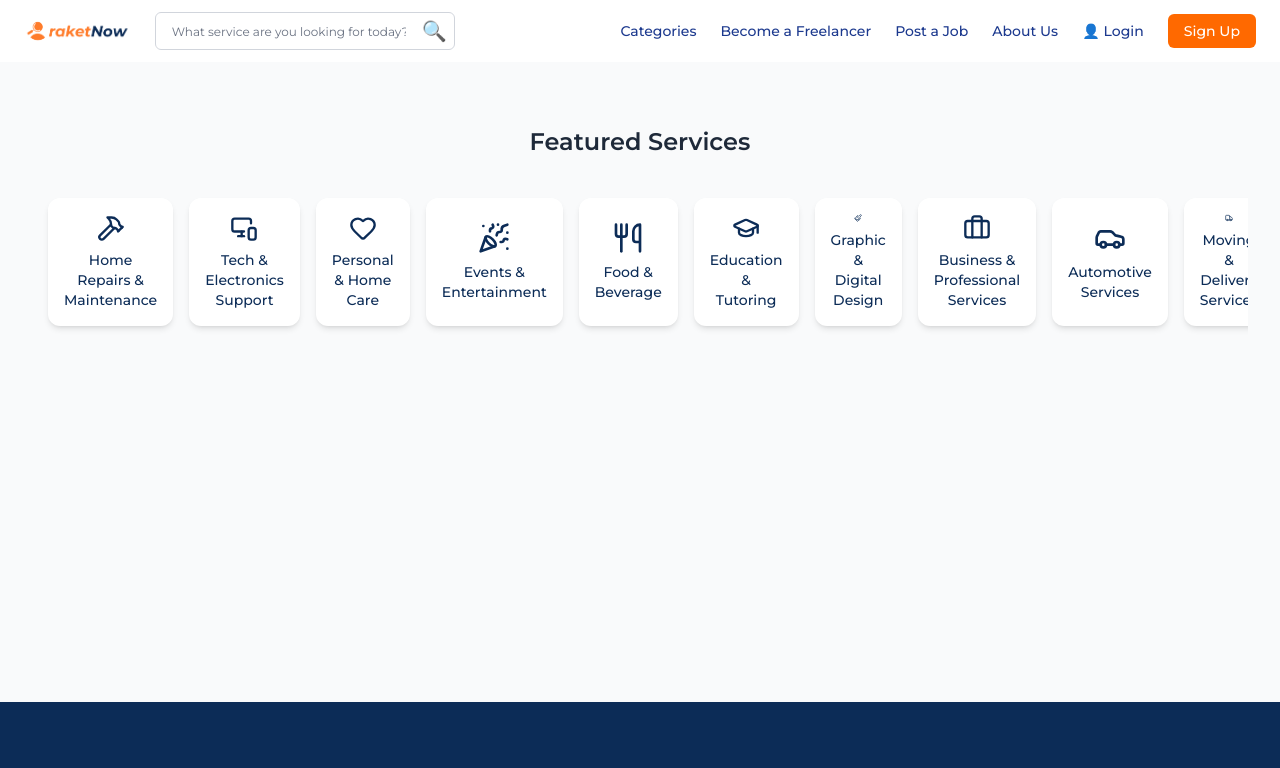
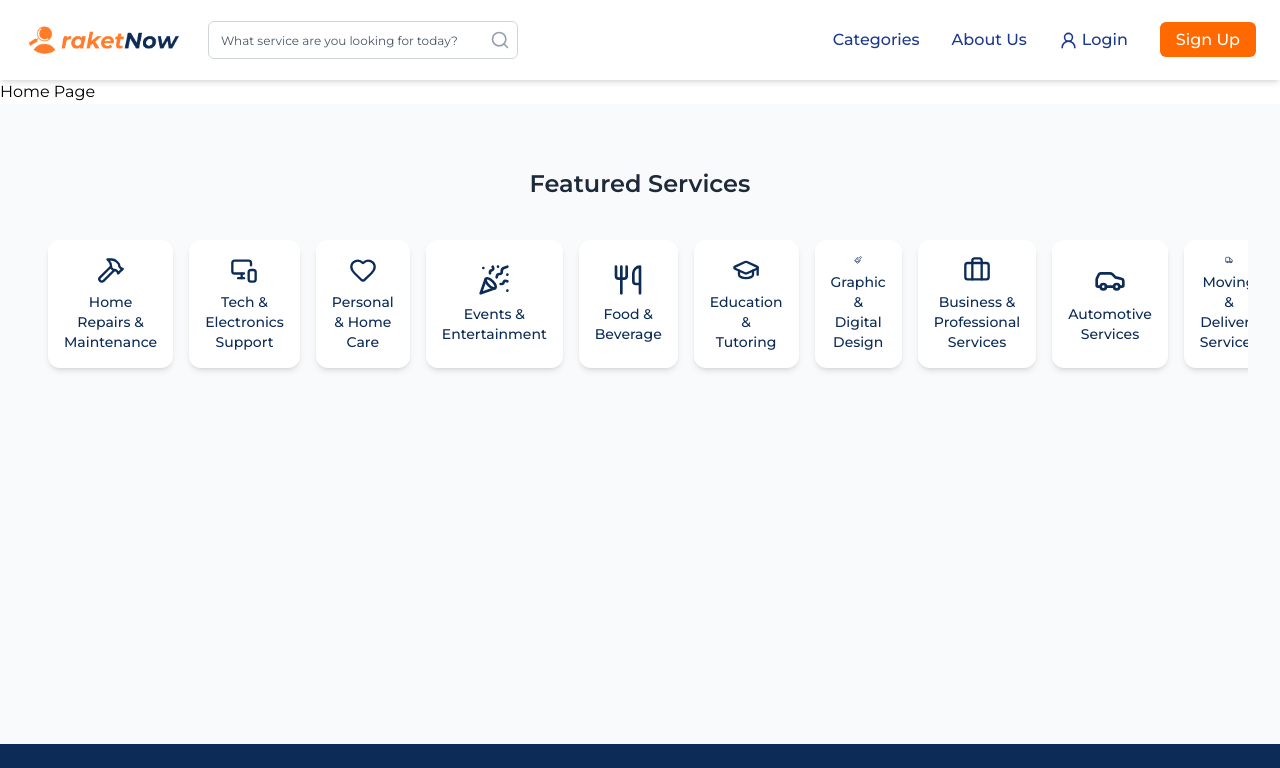
Before and after one commit to RakPaperScissors/RaketNow, a React (Vite) app in the folder raketnow-frontend/: page / in a window 1280 px wide. Shown: the top 768 px of the page. Built offline with nearby package versions, Linux system fonts and the light colour scheme.

Commit message:
feature/routing-update

```diff
--- a/raketnow-frontend/package.json
+++ b/raketnow-frontend/package.json
@@ -14,6 +14,7 @@
     "lucide-react": "^0.523.0",
     "react": "^19.1.0",
     "react-dom": "^19.1.0",
+    "react-router-dom": "^7.6.3",
     "tailwindcss": "^4.1.10"
   },
   "devDependencies": {
--- a/raketnow-frontend/src/App.jsx
+++ b/raketnow-frontend/src/App.jsx
@@ -1,15 +1,29 @@
-import Header from './components/Header';
-import Footer from './components/Footer';
-import CardList from './components/CardList';
+import Footer from "./components/Footer";
+import {
+  Route,
+  createBrowserRouter,
+  createRoutesFromElements,
+  RouterProvider,
+} from "react-router-dom";
+import RootLayout from "./layout/RootLayout";
+import Home from "./pages/Home";
+import About from "./pages/About";
+import Login from "./pages/Login";
 
 function App() {
+  const router = createBrowserRouter(
+    createRoutesFromElements(
+      <Route path="/" element={<RootLayout />}>
+        <Route index element={<Home />} />
+        <Route path="/about" element={<About />} />
+        <Route path="/login" element={<Login />} />
+      </Route>
+    )
+  );
+
   return (
     <>
-      <Header />
-
-      <main className="py-10 px-4 bg-gray-50 min-h-[80vh]">
-        <CardList />
-      </main>
+      <RouterProvider router={router} />
 
       <Footer />
     </>
--- a/raketnow-frontend/src/components/Header.jsx
+++ b/raketnow-frontend/src/components/Header.jsx
@@ -1,56 +1,57 @@
 import logo from "../assets/images/raketnow-blue-logo.png";
+import { UserRound } from "lucide-react";
+import { Search } from "lucide-react";
+import { NavLink } from "react-router-dom";
 
 function Header() {
   return (
     <header className="shadow-md bg-white">
-      <nav className="flex items-center justify-between px-6 py-3 max-w-screen-xl mx-auto">
+      <nav className="flex items-center justify-between px-6 py-4 max-w-screen-xl mx-auto">
         <div className="flex items-center gap-6">
           <img
             src={logo}
             alt="raketNow"
-            className="h-8 w-auto object-contain"
+            className="h-12 w-auto object-contain"
           />
 
-          {/* Search bar */}
-          <div className="relative">
+          {/* Search bar*/}
+          <div className="relative w-[310px]">
             <input
               type="text"
               placeholder="What service are you looking for today?"
-              className="pl-4 pr-12 py-2 rounded-md border border-gray-300 text-gray-700 text-sm placeholder:text-xs placeholder-gray-500 focus:outline-none focus:ring-2 focus:ring-orange-400 w-[300px]"
+              className="pl-3 pr-10 py-2 rounded-md border border-gray-300 text-gray-500 text-sm placeholder:text-xs placeholder-gray-600 focus:outline-none focus:ring-2 focus:ring-orange-400 w-full"
             />
-            <button
-              className="absolute right-2 top-1/2 -translate-y-1/2 text-xl text-gray-500 hover:text-orange-500 bg-transparent p-0"
-              aria-label="Search"
-            >
-              🔍
-            </button>
+            <div className="absolute right-2 top-1/2 -translate-y-1/2 text-gray-400">
+              <Search size={20} />
+            </div>
           </div>
         </div>
 
-        <ul className="flex items-center gap-6 text-sm font-medium text-blue-900">
+        {/* Removed some links sa navbar kasi parang walang sense yang dalawa ahsdjhjasda */}
+
+        <ul className="flex items-center gap-8 text-[1rem] font-medium text-blue-900">
           <li>
-            <a href="#">Categories</a>
+            <NavLink to="/">Categories</NavLink>
           </li>
+
           <li>
-            <a href="#">Become a Freelancer</a>
+            <NavLink to="about">About Us</NavLink>
           </li>
+
           <li>
-            <a href="#">Post a Job</a>
+            <NavLink to="login" className="flex items-center gap-1">
+              <UserRound size={19} />
+              Login
+            </NavLink>
           </li>
+
           <li>
-            <a href="#">About Us</a>
-          </li>
-          <li className="flex items-center gap-1">
-            <span>👤</span>
-            <a href="#">Login</a>
-          </li>
-          <li>
-            <a
-              href="#"
+            <NavLink
+              to="/"
               className="bg-orange-500 text-white px-4 py-2 rounded-md hover:bg-orange-600"
             >
               Sign Up
-            </a>
+            </NavLink>
           </li>
         </ul>
       </nav>
--- /dev/null
+++ b/raketnow-frontend/src/layout/RootLayout.jsx
@@ -0,0 +1,14 @@
+import React from "react";
+import Header from "../components/Header";
+import { Outlet } from "react-router-dom";
+
+function RootLayout() {
+  return (
+    <>
+      <Header />
+      <Outlet />
+    </>
+  );
+}
+
+export default RootLayout;
--- a/raketnow-frontend/src/main.jsx
+++ b/raketnow-frontend/src/main.jsx
@@ -1,15 +1,11 @@
-import { StrictMode } from 'react'
-import { createRoot } from 'react-dom/client'
-import App from './App.jsx'
-import Footer from './components/Footer.jsx'
-import './index.css';
+import { StrictMode } from "react";
+import { createRoot } from "react-dom/client";
+import App from "./App.jsx";
+import Footer from "./components/Footer.jsx";
+import "./index.css";
 
-
-createRoot(document.getElementById('root')).render(
-  <StrictMode>
-    <>
-    <App/>
-    </>
-
-  </StrictMode>,
-)
+createRoot(document.getElementById("root")).render(
+  <>
+    <App />
+  </>
+);
--- /dev/null
+++ b/raketnow-frontend/src/pages/About.jsx
@@ -0,0 +1,5 @@
+function About() {
+  return <h1>ABOUT PAGE</h1>;
+}
+
+export default About;
--- /dev/null
+++ b/raketnow-frontend/src/pages/Home.jsx
@@ -0,0 +1,15 @@
+import React from "react";
+import CardList from "../components/CardList";
+
+function Home() {
+  return (
+    <div>
+      <h1>Home Page</h1>
+      <main className="py-10 px-4 bg-gray-50 min-h-[80vh]">
+        <CardList />
+      </main>
+    </div>
+  );
+}
+
+export default Home;
--- /dev/null
+++ b/raketnow-frontend/src/pages/Login.jsx
@@ -0,0 +1,9 @@
+function Login() {
+  return (
+    <div>
+      <h1>Login Page</h1>
+    </div>
+  );
+}
+
+export default Login;
```
Also changed, not shown: 1 other file (tests, documents, lock files or other folders).
